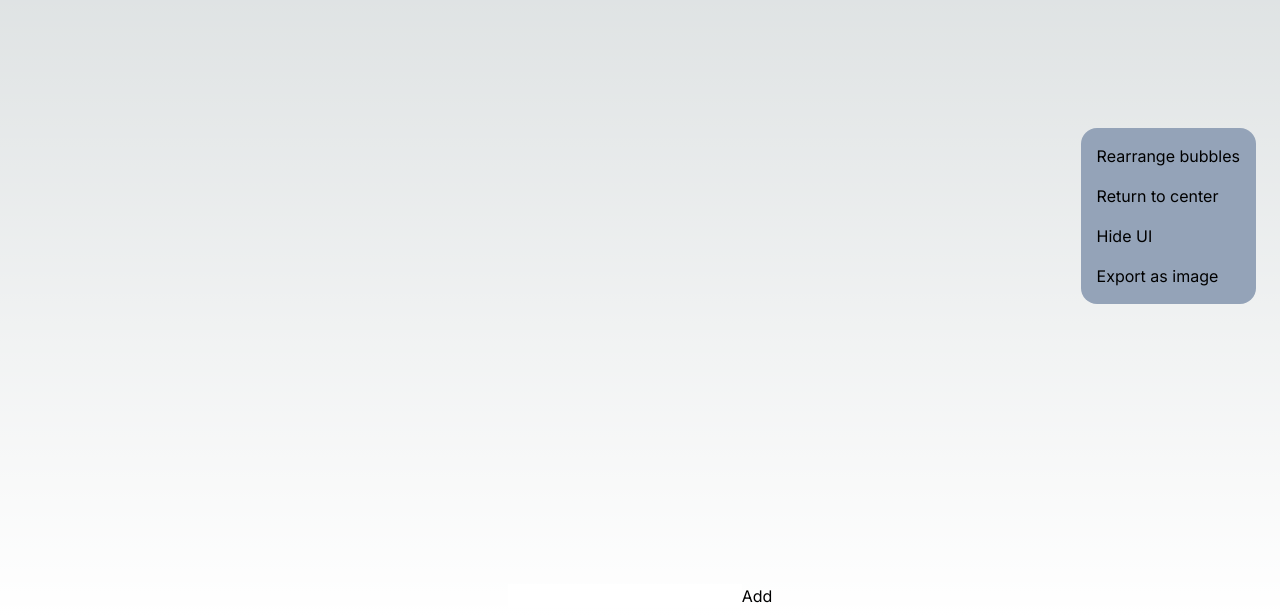
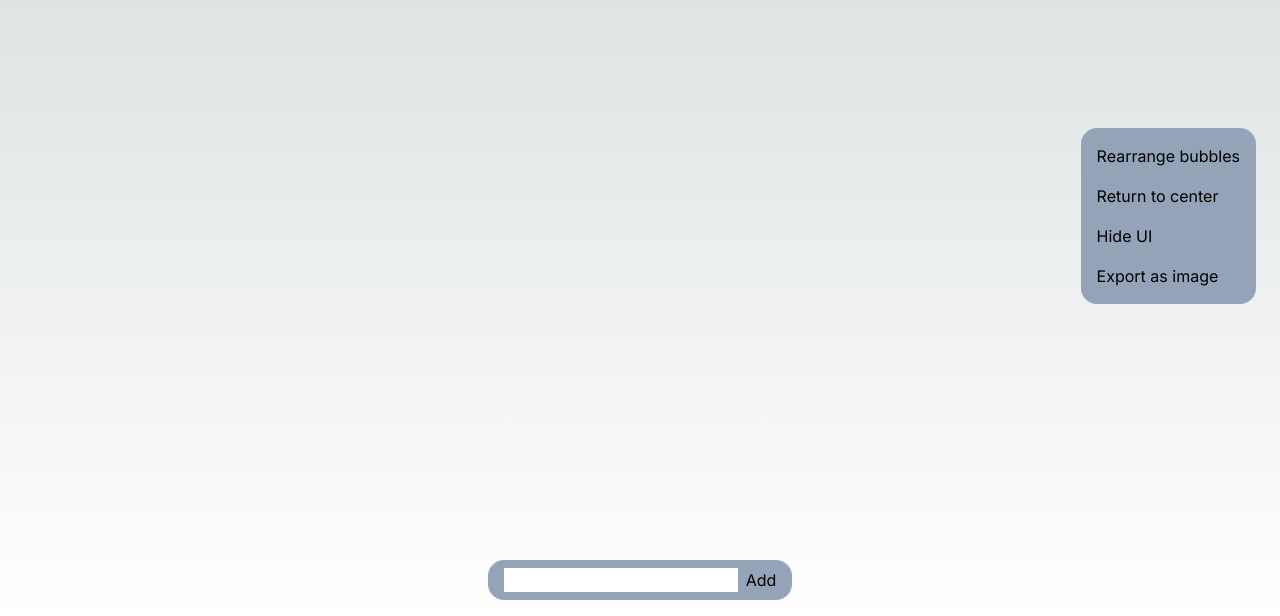
Before and after one commit to jbilee/minder, a Next.js app: page /maps/1 in a window 1280 px wide. Shown: the part 184-800 px from the top of the page. Built offline with nearby package versions, Linux system fonts and the light colour scheme.

Commit message:
feat: Add character limit to new bubble form

```diff
--- a/src/components/map/NewBubbleForm.tsx
+++ b/src/components/map/NewBubbleForm.tsx
@@ -1,25 +1,31 @@
 "use client";
 
-import { type FormEvent, useState } from "react";
+import { useState, type ChangeEvent, type FormEvent } from "react";
 
 type NewBubbleFormProps = {
-  createBubble: (text: string) => void;
+  addBubble: (text: string) => void;
 };
 
-export default function NewBubbleForm({ createBubble }: NewBubbleFormProps) {
+export default function NewBubbleForm({ addBubble }: NewBubbleFormProps) {
   const [input, setInput] = useState("");
-  const onSubmit = (e: FormEvent<HTMLFormElement>) => {
+
+  const handleInput = (e: ChangeEvent<HTMLInputElement>) => {
+    const input = e.target.value;
+    if (input.length > 30) return;
+    setInput(input);
+  };
+
+  const onSubmit = (e: FormEvent) => {
     e.preventDefault();
     if (input === "") return;
-    createBubble(input);
+    addBubble(input);
     setInput("");
   };
+
   return (
-    <div className="fixed bottom-2">
-      <form onSubmit={onSubmit}>
-        <input type="text" value={input} onChange={(e) => setInput(e.target.value)} />
-        <input type="submit" value="Add" />
-      </form>
-    </div>
+    <form onSubmit={onSubmit} className="fixed bottom-4 flex gap-2 px-4 py-2 rounded-2xl bg-slate-400">
+      <input type="text" value={input} onChange={handleInput} />
+      <input type="submit" value="Add" />
+    </form>
   );
 }
```
